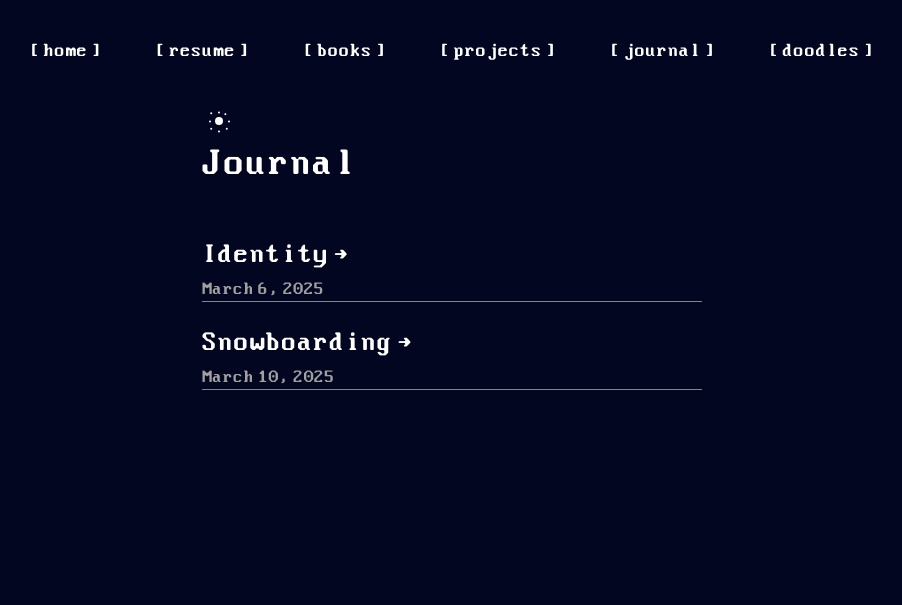
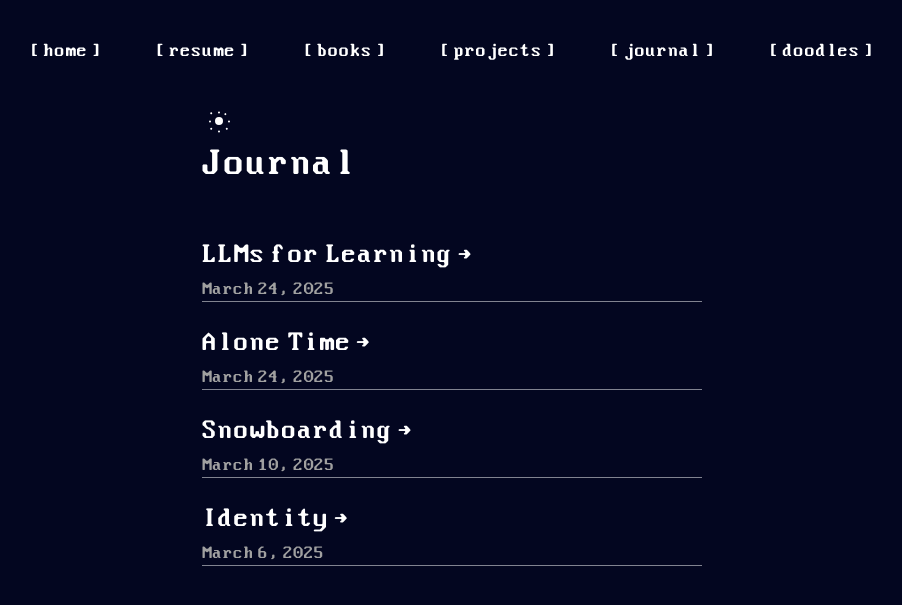
Before and after one commit to seyitanedwards/personalwebsite, a Jekyll site: the page journal/journal.html, which Jekyll copies as it is, in a window 1280 px wide. Shown: the top 605 px of the page, without its empty margins (188-1090 px from the left). Built offline with Jekyll 4.4.1, drawn with Linux system fonts in a browser that asks for light colours.

Commit message:
added 2 new entries to my journal - ALone Time and LLMs for learning.

```diff
--- a/assets/css/projects.scss
+++ b/assets/css/projects.scss
@@ -265,7 +265,7 @@ body {
 .background-image img {
     max-width: 300px;
     height: 500px;
-    border-radius: 5px;
+
 }
 
 #theme-toggle {
--- a/journal/journal.html
+++ b/journal/journal.html
@@ -32,17 +32,31 @@
     </button>
 
     <h1>Journal</h1>
-    <h2><nav class="post-nav">
-        <a href="/journal/identity.html">Identity</a>
-    </nav>
+    <h2>
+        <nav class="post-nav">
+            <a href="/journal/LLMs.html">LLMs for Learning</a>
+        </nav>
     </h2>
-    <p> March 6, 2025</p>
+    <p> March 24, 2025</p>
+    <h2>
+        <nav class="post-nav">
+            <a href="/journal/alone.html">Alone Time</a>
+        </nav>
+    </h2>
+    <p> March 24, 2025</p>
     <h2>
         <nav class="post-nav">
             <a href="/journal/snowboard.html">Snowboarding</a>
         </nav>
     </h2>
     <p> March 10, 2025</p>
+
+    <h2>
+        <nav class="post-nav">
+            <a href="/journal/identity.html">Identity</a>
+        </nav>
+    </h2>
+    <p> March 6, 2025</p>
 
 
 
```
Also changed, not shown: journal/LLMs.html (added, +67 -0 lines), journal/alone.html (added, +51 -0 lines), 3 other files.
